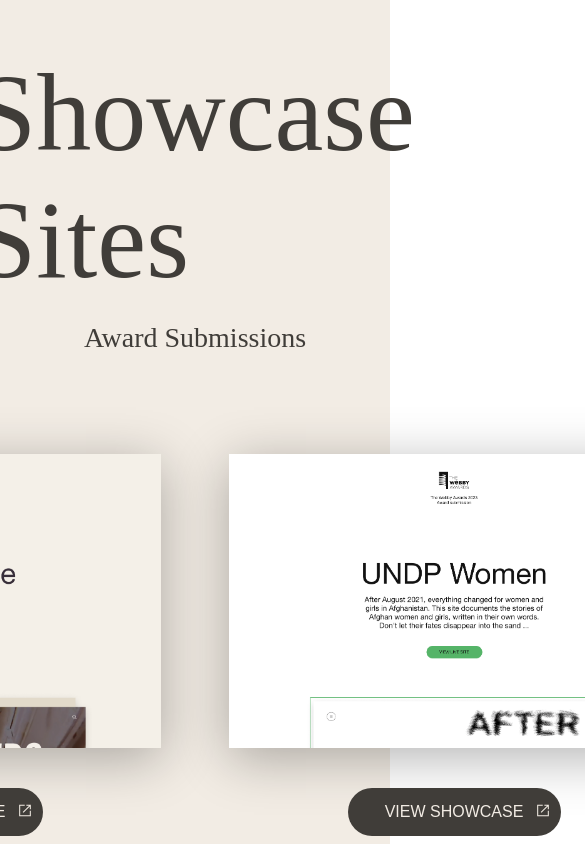
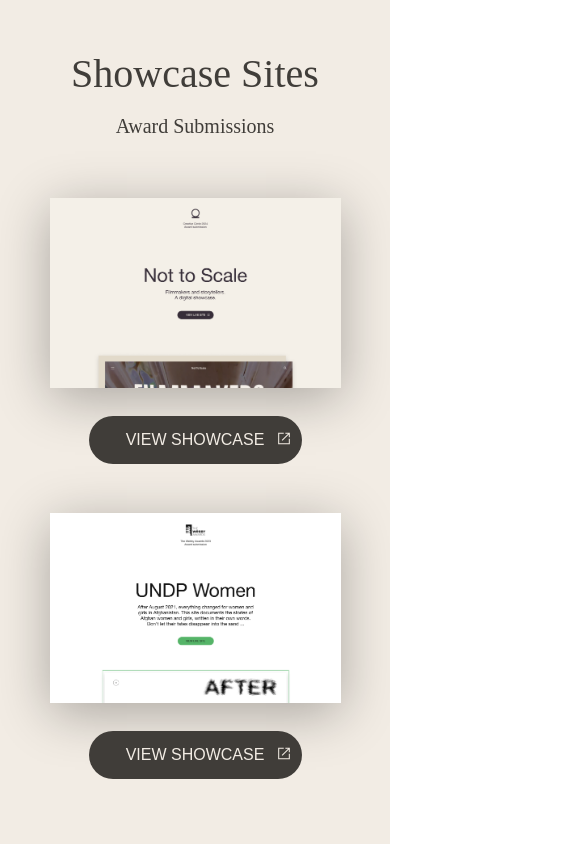
Before and after one commit to RexxMK/showcaseTemplate, a Nuxt app: page / in a window 390 px wide. Shown: the top 844 px of the page, 585 px wide, since content can reach past the window. Built offline with nearby package versions, Linux system fonts and the light colour scheme.

Commit message:
overview responsive

```diff
--- a/assets/css/main.css
+++ b/assets/css/main.css
@@ -13,9 +13,19 @@
     font-size: 110px;
   }
 
+  .header-sm {
+    font-family: "Times New Roman", Times, serif;
+    font-size: 40px;
+  }
+
   .body-lg {
     font-family: "Times New Roman", Times, serif;
     font-size: 28px;
+  }
+
+  .body-sm {
+    font-family: "Times New Roman", Times, serif;
+    font-size: 20px;
   }
 
   .caption-lg {
@@ -110,6 +120,7 @@
 
 * {
   margin: 0;
+  padding: 0;
 }
 
 *::-webkit-scrollbar {
--- a/components/IndexOverview.vue
+++ b/components/IndexOverview.vue
@@ -1,5 +1,55 @@
 <template>
-  <div class="flex flex-col items-center">
+  <div>
+    <!-- MOBIL -->
+    <div v-if="isMobile" class="flex flex-col items-center">
+      <div v-if="title" class="capitalize header-sm text-secondary mt-[50px]">
+        {{ title }}
+      </div>
+      <div
+        v-if="teaser"
+        class="capitalize body-sm text-secondary text-center pt-[18px] pb-[60px]"
+      >
+        {{ teaser }}
+      </div>
+      <div class="flex flex-col justify-center">
+        <div v-for="(showcase, index) in showcases" :key="index">
+          <div class="flex flex-col items-center gap-y-[24px] pb-[49px]">
+            <RouterLink :to="showcase.cta.url" target="_blank">
+              <img
+                :src="showcase.image.src"
+                :alt="showcase.image.alt"
+                class="w-[291px]"
+              />
+            </RouterLink>
+
+            <!-- KNAP -->
+            <RouterLink :to="showcase.cta.url" target="_blank">
+              <button
+                v-if="showcase.cta"
+                :to="showcase.cta.url"
+                class="w-[213px] h-[48px] rounded-50 uppercase caption-lg cursor-pointer bg-detail text-detail-text"
+              >
+                {{ showcase.cta.name }}
+                <span class="w-[12px] absolute ml-[14px]">
+                  <svg
+                    viewBox="0 0 12 13"
+                    fill="none"
+                    xmlns="http://www.w3.org/2000/svg"
+                  >
+                    <path
+                      d="M0.166504 12.3337V0.666992H5.74248V1.6964H1.19592V11.3042H10.8038V6.75768H11.8332V12.3337H0.166504ZM4.43856 8.78219L3.71797 8.0616L10.0832 1.6964H7.37239V0.666992H11.8332V5.12778H10.8038V2.41699L4.43856 8.78219Z"
+                      fill="currentColor"
+                    />
+                  </svg>
+                </span></button
+            ></RouterLink>
+          </div>
+        </div>
+      </div>
+    </div>
+
+    <!-- LAPTOP -->
+    <div v-else class="flex flex-col items-center">
       <div v-if="title" class="capitalize header-lg text-secondary mt-[50px]">
         {{ title }}
       </div>
@@ -45,6 +95,7 @@
         </div>
       </div>
     </div>
+  </div>
 </template>
 
 <script setup>
--- a/pages/index.vue
+++ b/pages/index.vue
@@ -1,6 +1,14 @@
 <template>
-  <div class="overview bg-primary h-screen">
-    <IndexOverview v-bind="{ ...page.overview }" />
+  <div class="overview bg-primary min-h-screen">
+    <!-- MOBIL -->
+    <div v-if="isMobile">
+      <IndexOverview v-bind="{ ...page.overview }" />
+    </div>
+
+    <!-- LAPTOP -->
+    <div v-else>
+      <IndexOverview v-bind="{ ...page.overview }" />
+    </div>
   </div>
 </template>
 
@@ -9,6 +17,17 @@
 import pageData from "/pageData.json";
 
 const page = ref(pageData.index);
+
+const isMobile = ref(false);
+
+const updateIsMobile = () => {
+  isMobile.value = window.innerWidth < 768;
+};
+
+onMounted(() => {
+  updateIsMobile(); // Opdaterer ved start, baseret på vinduets bredde
+  window.addEventListener("resize", updateIsMobile); // Lytter efter vinduesændringer
+});
 </script>
 
 <style scoped>
```
Lines whose indentation alone changed are shown as unchanged.
